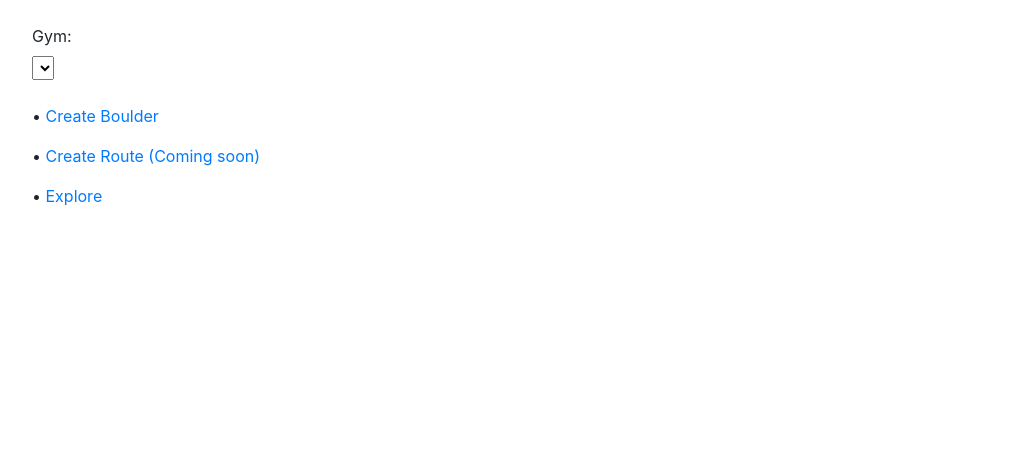
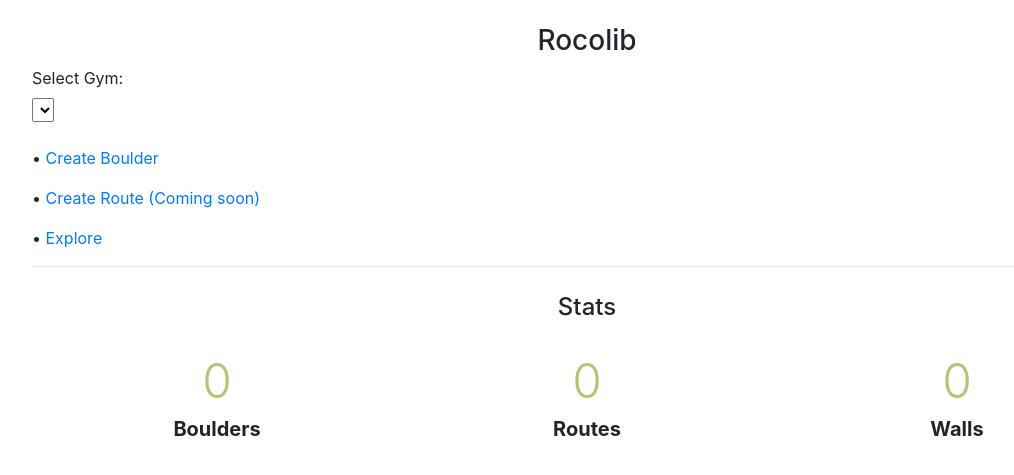
Before and after one commit to javigallostra/RocoLib, a Flask app: page / in a window 1280 px wide. Shown: the top 475 px of the page, without its empty margins (53-1067 px from the left). Run offline with Flask 2, Linux system fonts and the light colour scheme; data that the repository does not hold is empty; some libraries are stand-ins or nearby versions.

Commit message:
Add stats section

```diff
--- a/application.py
+++ b/application.py
@@ -46,6 +46,28 @@ def get_gym():
     else:
         return 'sancu'
 
+def get_stats():
+    gyms = firebase_controller.get_gyms()
+    total_gyms = len(gyms)
+    total_boulders = 0
+    total_routes = 0
+    for gym in gyms:
+        try:
+            total_boulders += len(firebase_controller.get_boulders(gym['value'])['Items'])
+        except:
+            pass
+        try:
+            total_routes += len(firebase_controller.get_routes(gym['value'])['Items'])
+        except:
+            pass
+
+    return {
+        'Boulders': total_boulders,
+        'Routes': total_routes,
+        'Walls': total_gyms
+    }
+
+
 @app.route('/', methods=['GET', 'POST'])
 def home():
     if request.method == 'POST':
@@ -53,7 +75,8 @@ def home():
     return render_template(
         'home.html',
         gyms=firebase_controller.get_gyms(),
-        selected=get_gym())
+        selected=get_gym(),
+        stats=get_stats())
 
 
 @app.route('/create')
--- a/templates/home.html
+++ b/templates/home.html
@@ -21,7 +21,12 @@
       <div id="body">
         <div class="container">
           <br />
-          <label>Gym: </label>
+          <div class="row">
+            <div class="col-sm-12 m-auto text-center">
+              <h3>Rocolib</h3>
+            </div>
+          </div>
+          <label>Select Gym: </label>
           <form action="/" method="POST">
             <select onchange="this.form.submit()" name="gym" id="gym">
               {% for gym in gyms %}
@@ -34,8 +39,45 @@
           <!-- <p>&bull;<a href="/create?options=route"> Create Route</a></p> -->
           <p>&bull;<a href=""> Create Route (Coming soon)</a></p>
           <p>&bull;<a href="/explore"> Explore</a></p>
+          <hr />
+          <section class="module stats" id="counter">
+            <div class="container">
+              <div class="row">
+                <div class="col-sm-12 m-auto text-center">
+                  <h4>Stats</h4>
+                </div>
+              </div>
+              <div class="row">
+                {% for key, val in stats.items() %}
+                <div class="col-sm-4 text-center">
+                  <div class="counter pt-3">
+                    <div class="number"> <span class="count">{{ val }}</span></div>
+                    <div class="title mx-auto">{{ key }}</div>
+                  </div>
+                </div>
+                {% endfor %}
+              </div>
+            </div>
+          </section>
         </div>
       </div>
     </div>
   </body>
 </html>
+
+<style>
+.stats {
+  padding: 10px 0 10px 0;
+}
+.stats .counter .number {
+  color: #BAC176;
+  font-size: 3rem;
+  font-weight: 300;
+}
+.stats .counter .title {
+  max-width: 200px;
+  font-size: 1.25rem;
+  line-height: 1.2;
+  font-weight: bold;
+}
+</style>
```
